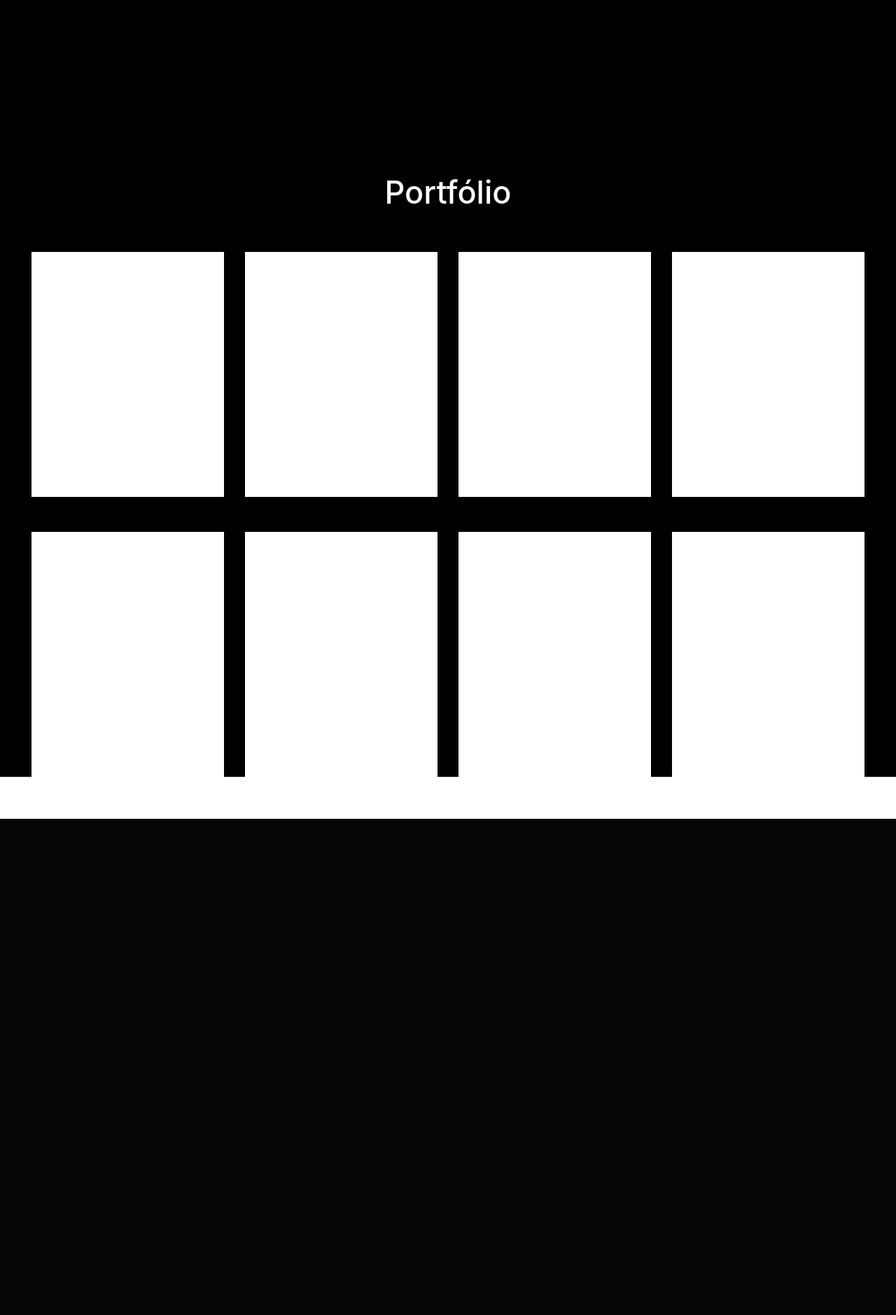
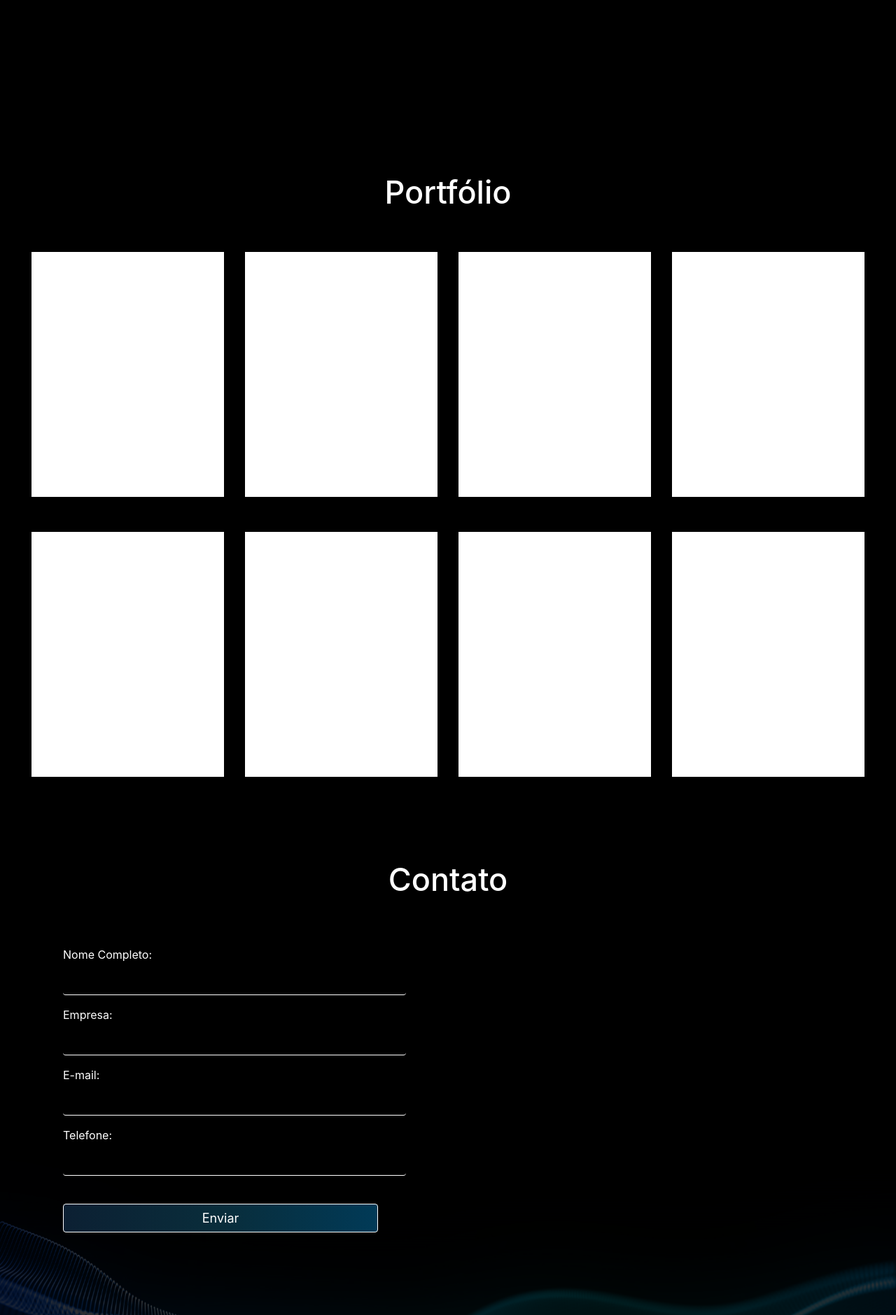
Before and after one commit to Felipe-A-Almeida/SitePessoal, a PHP site: page /site/ in a window 1280 px wide. Shown: the part 1521-3400 px from the top of the page at 70% size. Before the commit the page ends 2691 px from the top, so only its background shows below. Run offline with PHP 8.4, Linux system fonts and the light colour scheme.

Commit message:
site_principal-v2

```diff
--- a/index.php
+++ b/index.php
@@ -90,6 +90,36 @@ require_once "init.php";
             min-height: 350px;
             margin-top:50px;
         }
+        #contact-block{
+            background-image: url("<?= URL_BASE ?>images/home-block-background.png");
+            background-size: 100% 100%;
+        }
+        .label-contact{
+            color: white;
+            font-size: 16px;
+        }
+        .input-text{
+            background-color:black;
+            border: 0px solid white;
+            border-bottom: 1px solid white;
+            transition: 0.3s;
+            max-width: 950px;
+        }
+        .input-text:focus{
+            background-color:rgba(0,1,10,1);
+            border: 0px solid white;
+            border-bottom: 2px solid white;
+            box-shadow: 0px 0px 5px white;
+            transition: 0.3s;
+        }
+        .submit-button{
+            width:100%;
+            background: rgb(12,32,51);
+            background: linear-gradient(90deg, rgba(12,32,51,1) 0%, rgba(9,45,59,1) 50%, rgba(1,58,87,1) 100%);
+            border-color: white;
+            max-width: 450px;
+            font-size: 18px;
+        }
     </style>
 </head>
 <body>
@@ -135,7 +165,7 @@ require_once "init.php";
                             <legend>
                                 Desenvolvimento Back-End
                             </legend>
-                            <p>Implementação de scripts orientado a objetos para comunicação com bancos de dados, áreas de acesso restrito e dashboards de informações utilizando as linguagens PHP ou Flutter, juntamente com a metodologia Ajax e a arquitetura REST</p>
+                            <p>Implementação de scripts orientado a objetos para áreas de acesso restrito e dashboards de informações utilizando as linguagens PHP ou Python juntamente com a metodologia Ajax e a arquitetura REST</p>
                         </fieldset>
                     </div>
                 </div>
@@ -146,7 +176,7 @@ require_once "init.php";
                             <legend>
                                 Desenvolvimento Desktop
                             </legend>
-                            <p>Criação de Softwares Desktop utilizando a linguagem Python, como por exemplo: sistemas de gerenciamento, cadastros, dashboards, webcrawling para busca, leitura e armazenamento de dados, entre várias outras possibilidades.</p>
+                            <p>Criação de Softwares Desktop utilizando a linguagem Python, como por exemplo: sistemas de gerenciamento, cadastros, dashboards, webcrawling para busca, leitura e armazenamento de dados</p>
                         </fieldset>
                     </div>
                 </div>
@@ -161,9 +191,9 @@ require_once "init.php";
                     <div class="col-sm-12 col-md-12 col-lg-12">
                         <fieldset class="blue-fieldset">
                             <legend>
-                                Desenvolvimento Front-End
+                                Desenvolvimento Mobile
                             </legend>
-                            <p>lorem ipsum lorem ipsum lorem ipsum lorem ipsum lorem ipsum lorem ipsum lorem ipsum lorem ipsum lorem ipsum lorem ipsum lorem ipsum lorem ipsum lorem ipsum lorem ipsum lorem ipsum</p>
+                            <p>Elaboração de aplicações para dispositivos móveis utilizando Flutter, Java ou Cordova, com foco tanto em aplicações independentes, quanto em integrações com sistemas Web.</p>
                         </fieldset>
                     </div>
                 </div>
@@ -172,9 +202,9 @@ require_once "init.php";
                     <div class="col-sm-12 col-md-12 col-lg-12">
                         <fieldset class="blue-fieldset">
                             <legend>
-                                Desenvolvimento Back-End
+                                Sites WordPress
                             </legend>
-                            <p>lorem ipsum lorem ipsum lorem ipsum lorem ipsum lorem ipsum lorem ipsum lorem ipsum lorem ipsum lorem ipsum lorem ipsum lorem ipsum lorem ipsum lorem ipsum lorem ipsum lorem ipsum</p>
+                            <p>Desenvolvimento de sites utilzando a ferramenta WordPress juntamente com seus plugins e temas com foco em landing pages e lojas de e-commerce</p>
                         </fieldset>
                     </div>
                 </div>
@@ -184,9 +214,9 @@ require_once "init.php";
                     <div class="col-sm-12 col-md-12 col-lg-12">
                         <fieldset class="blue-fieldset">
                             <legend>
-                                Desenvolvimento Mobile
+                                Desenvolvimento de Banco de Dados
                             </legend>
-                            <p>lorem ipsum lorem ipsum lorem ipsum lorem ipsum lorem ipsum lorem ipsum lorem ipsum lorem ipsum lorem ipsum lorem ipsum lorem ipsum lorem ipsum lorem ipsum lorem ipsum lorem ipsum</p>
+                            <p>Levantamento de Requisitos, Elaboração de Diagramas e Programação de Bancos de Dados para armazenamento e processamento de rotinas utilizando a linguagem SQL</p>
                         </fieldset>
                     </div>
                     <div class="separator-x2"></div>
@@ -246,8 +276,52 @@ require_once "init.php";
                 </div>
             </div>
         </div>
+        <div class="separator-x2"></div>
     </div>
-    <div class="separator-x2"></div>
+    <div id="contact-block" class="block-padding page-block">
+        <div class="separator-x2"></div>
+        <div class="row">
+            <div class="col-sm-12 col-md-12 col-lg-12 center">
+                <h3 class="block-title">Contato</h3>
+            </div>
+        </div>
+        <div class="separator-x2"></div>
+        <div class="row">
+            <div class="col-sm-12 col-md-6 col-lg-6">
+                <form>
+                    <div class="row block-padding">
+                        <div class="col-sm-12 col-md-12 col-lg-12">
+                            <div class="form-group">
+                                <label for="nome_completo" class="label-contact">Nome Completo:</label>
+                                <br>
+                                <input type="text" name="nome_completo" id="nome_completo" class="form-control input-text" required>
+                            </div>
+                            <div class="form-group">
+                                <label for="empresa" class="label-contact">Empresa:</label>
+                                <br>
+                                <input type="text" name="empresa" id="empresa" class="form-control input-text">
+                            </div>
+                            <div class="form-group" class="label-contact">
+                                <label for="email" class="label-contact">E-mail:</label>
+                                <br>
+                                <input type="text" name="email" id="email" class="form-control input-text">
+                            </div>
+                            <div class="form-group" class="label-contact">
+                                <label for="telefone" class="label-contact">Telefone:</label>
+                                <br>
+                                <input type="text" name="telefone" id="telefone" class="form-control input-text">
+                            </div>
+                            <br>
+                            <div class="form-group" class="label-contact">
+                                <button type="button" id="envia_contato" class="btn btn-primary submit-button">Enviar</button>
+                            </div>
+                        </div>
+                    </div>
+                </form>
+            </div>
+        </div>
+    </div>
+
 </body>
 </html>
 <script src="<?= URL_BASE ?>/includes/jquery/jquery-3.5.1.min.js"></script>
```
